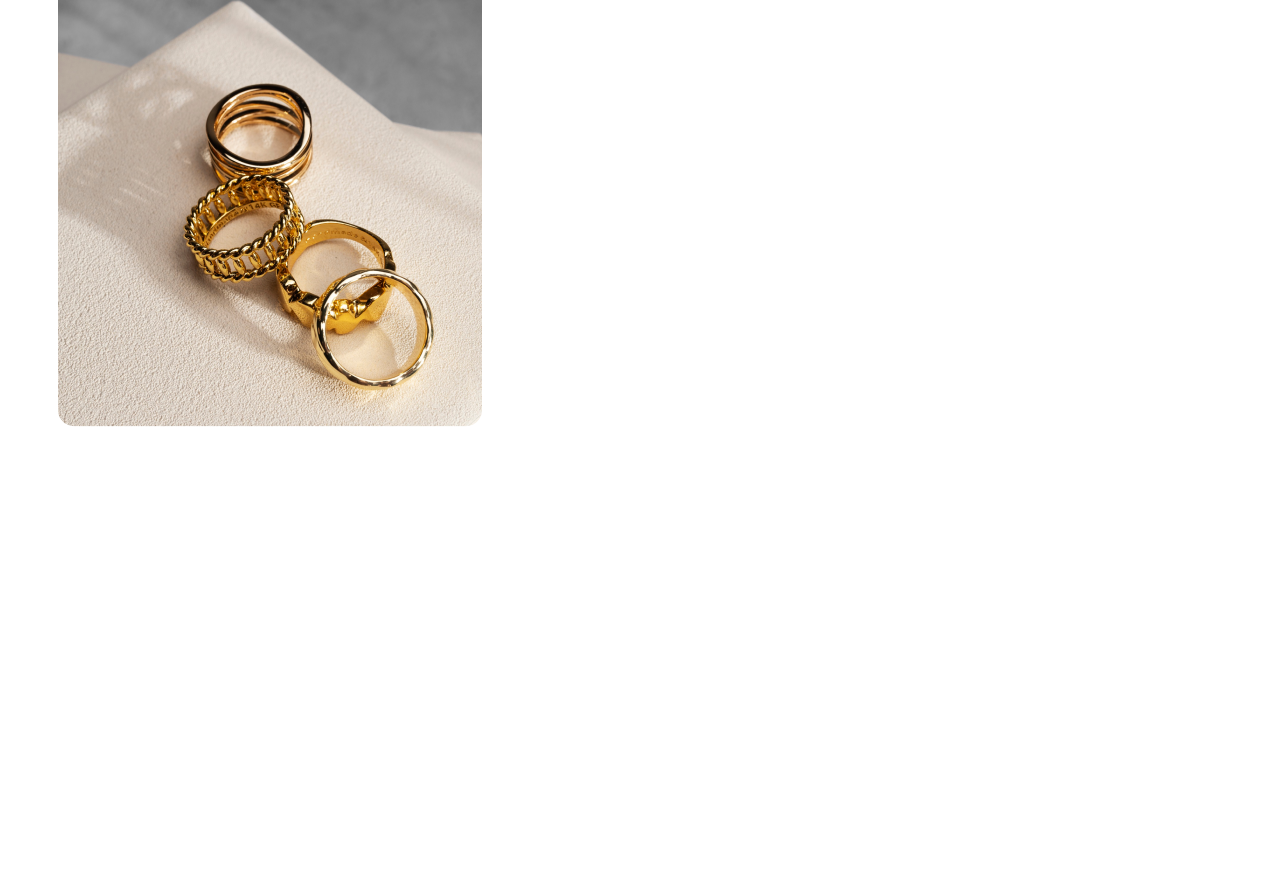
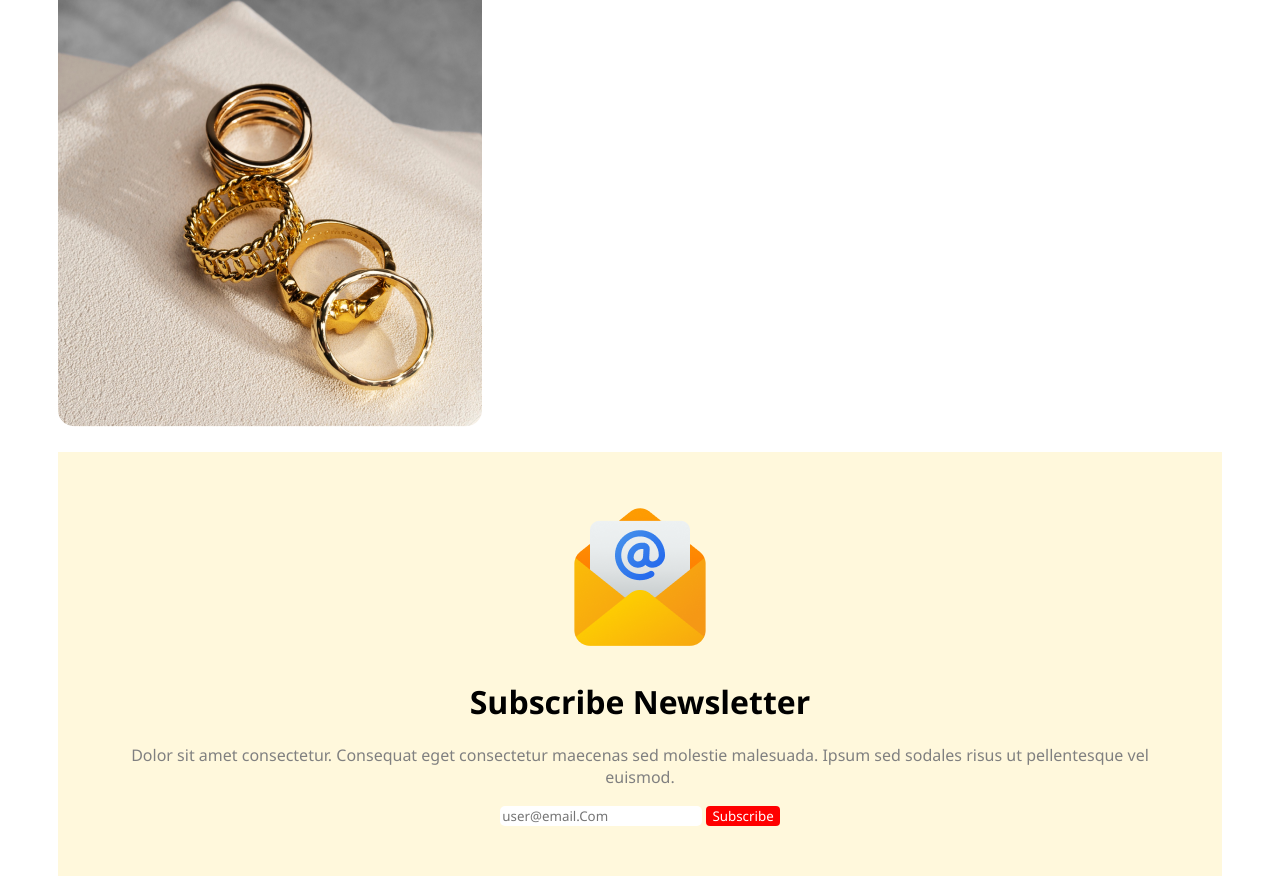
Before and after one commit to raihan-naime/new-year-new-mission, a plain HTML site: page index.html in a window 1280 px wide. Shown: the part 3984-4880 px from the top of the page. Before the commit the page ends 4436 px from the top, so only its background shows below. Drawn offline with Linux system fonts and the light colour scheme.

Commit message:
last block added

```diff
--- a/index.html
+++ b/index.html
@@ -85,6 +85,13 @@
           </div>
         </div>
       </div>
+      <div class="last-block main">
+        <img src="resources/Group 61.png" alt="">
+        <h1>Subscribe Newsletter</h1>
+        <p class="sixth-block-paragraph">Dolor sit amet consectetur. Consequat eget consectetur maecenas sed molestie malesuada. Ipsum sed sodales risus ut pellentesque vel euismod. </p>
+        <input type="email" name="" id="email-btn" placeholder="user@email.Com">
+        <button class="sub-btn">Subscribe</button>
+      </div>
     </main>
     <footer></footer>
 </body>
--- a/styles/portfolio.css
+++ b/styles/portfolio.css
@@ -105,3 +105,18 @@
 .seventh-block-img:hover {
     background-color: violet;
 }
+.last-block{
+   background-color: cornsilk;
+   text-align: center;
+   padding: 50px;
+}
+#email-btn{
+    border-radius: 5px;
+    border: none;
+}
+.sub-btn{
+    background-color: #ff0000;
+    color: white;
+    border: none;
+    border-radius: 4px;
+}
```
